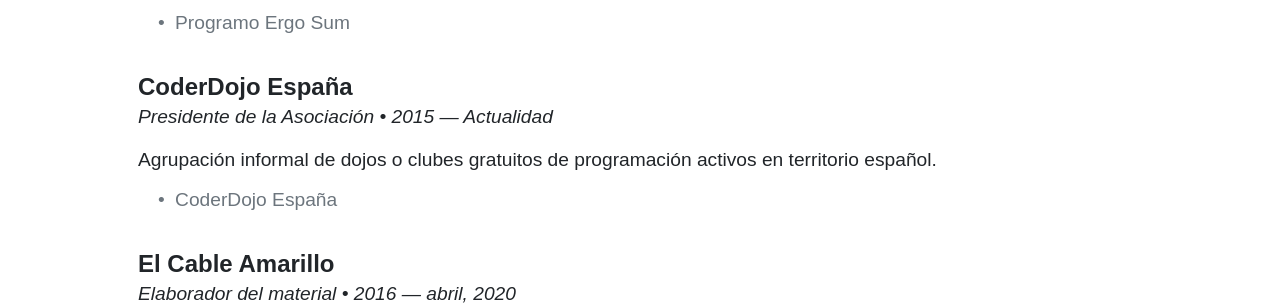
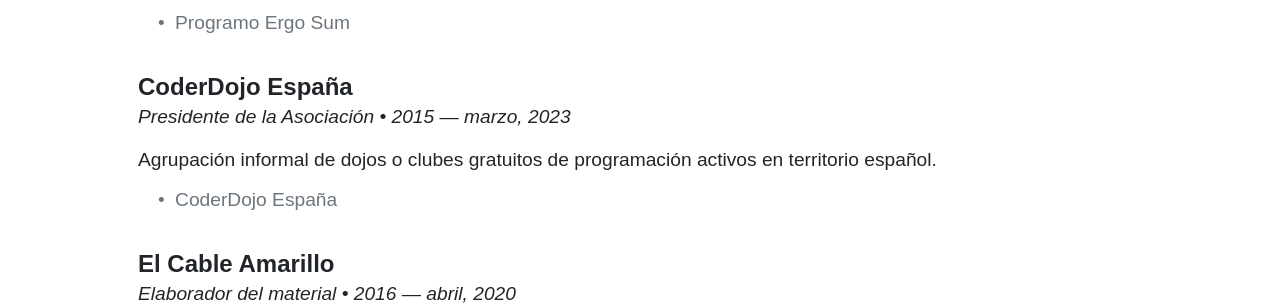
Before and after one commit to migueabellan/migueabellan.github.io, a Jekyll site: the page built from index.html, in a window 1280 px wide and 900 px high, scrolled down 1521 px. Shown: the part 154-459 px from the top of the window. Built offline with Jekyll 4.4.1, drawn with Linux system fonts in a browser that asks for light colours; nearby versions of some CDN libraries.

Commit message:
fix: url

```diff
--- a/_data/projects.yml
+++ b/_data/projects.yml
@@ -3,11 +3,11 @@
   duration: 2015 &mdash; Actualidad
   description: Iniciativa sin ánimo de lucro que pretende acercar la programación de ordenadores, electrónica, robótica y nuevas tecnologías a todas las edades.
   items:
-    - <a href="https://www.programoergosum.com" target="_blank">Programo Ergo Sum</a>
+    - <a href="https://www.programoergosum.es" target="_blank">Programo Ergo Sum</a>
 
 - project: CoderDojo España
   role: Presidente de la Asociación
-  duration: 2015 &mdash; Actualidad
+  duration: 2015 &mdash; marzo, 2023
   description: Agrupación informal de dojos o clubes gratuitos de programación activos en territorio español.
   items:
     - <a href="https://www.coderdojo.es" target="_blank">CoderDojo España</a>
```
